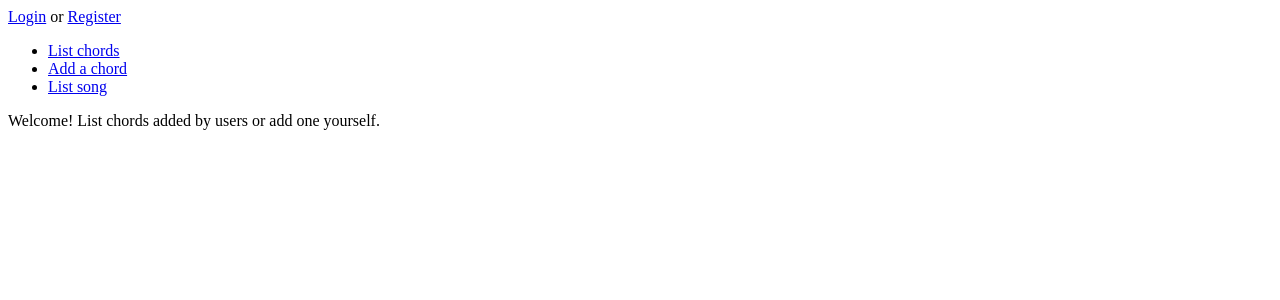
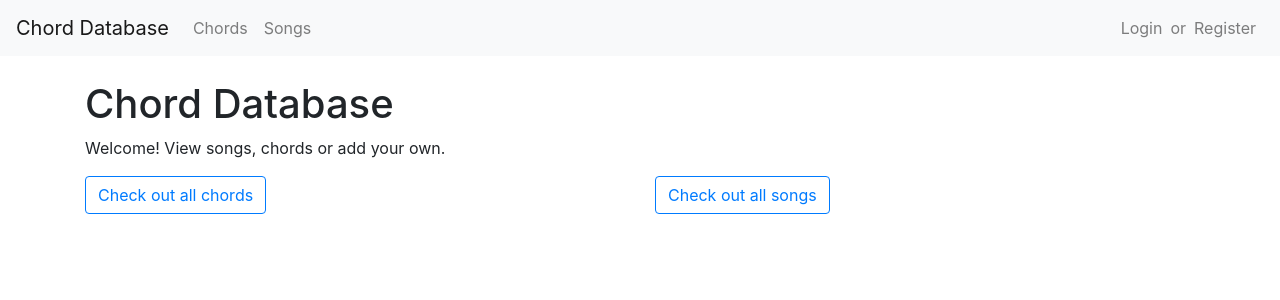
Before and after one commit to otahontas/chords, a Flask app: page / in a window 1280 px wide. Shown: the top 300 px of the page. Run offline with Flask 2, Linux system fonts and the light colour scheme; some libraries are stand-ins or nearby versions.

Commit message:
Add Bootstrap theming for layout and index

```diff
--- a/application/templates/index.html
+++ b/application/templates/index.html
@@ -1,7 +1,20 @@
 {% extends "layout.html" %}
 
 {% block body %}
-  <p>
-    Welcome! List chords added by users or add one yourself.
-  </p>
+<h1>Chord Database</h1>
+  <div class="row">
+    <div class="col">
+      <p>
+        Welcome! View songs, chords or add your own.
+      </p>
+    </div>
+  </div>
+  <div class="row">
+    <div class="col">
+        <a href="{{ url_for('chords_index') }} " class="btn btn-outline-primary">Check out all chords</a>
+    </div>
+    <div class="col">
+        <a href="{{ url_for('songs_index') }} " class="btn btn-outline-primary">Check out all songs</a>
+    </div>
+</div>
 {% endblock %}
--- a/application/templates/layout.html
+++ b/application/templates/layout.html
@@ -2,27 +2,52 @@
 <html>
   <head>
     <meta charset="utf-8">
-    <title>ChordDatabase</title>
+    <title>Chord Database</title>
+    <link rel="stylesheet" href="https://maxcdn.bootstrapcdn.com/bootstrap/4.0.0/css/bootstrap.min.css" integrity="sha384-Gn5384xqQ1aoWXA+058RXPxPg6fy4IWvTNh0E263XmFcJlSAwiGgFAW/dAiS6JXm" crossorigin="anonymous">
   </head>
 
   <body>
+    <nav class="navbar navbar-expand-md navbar-light bg-light mb-4">
+        <a class="navbar-brand" href="{{ url_for('index') }}">Chord Database</a>
+      <button class="navbar-toggler" type="button" data-toggle="collapse" data-target="#navbarCollapse" aria-controls="navbarCollapse" aria-expanded="false" aria-label="Toggle navigation">
+          <span class="navbar-toggler-icon"></span>
+	</button>
+    <div class="collapse navbar-collapse" id="navbarCollapse">
+      <ul class="navbar-nav mr-auto">
+        <li class="nav-item">
+          <a class="nav-link" href="{{ url_for('chords_index') }} ">Chords</a>
+        </li>
+        <li class="nav-item">
+          <a class="nav-link" href="{{ url_for('songs_index') }} ">Songs</a>
+        </li>
+      </ul>
+      <div class="form-inline mt-2 mt-md-0">
+        <ul class="navbar-nav mr-auto">
           {% if current_user.is_authenticated %}
-      <p>
-	    Logged in with username {{ current_user.username }}. <a href="{{ url_for('auth_logout') }}">Log out</a>
-      </p>
+          <li class="nav-item">
+            <a class="nav-link" href="{{ url_for('auth_logout') }}">Welcome {{ current_user.username }} -- Logout</a>
+          </li>
           {% else %}
-      <a href="{{ url_for('auth_login') }}">Login</a> or
-      <a href="{{ url_for('auth_register') }}">Register</a>
+          <li class="nav-item">
+            <a class="nav-link" href="{{ url_for('auth_login') }}">Login</a>
+          </li>
+          <li class="nav-item">
+              <span class="navbar-text"> or </span>
+          </li>
+          <li class="nav-item">
+            <a class="nav-link" href="{{ url_for('auth_register') }}">Register</a>
+          </li>
         {% endif %}
-    <ul>
-        <li><a href="{{ url_for('chords_index') }}">List chords</a></li>
-	    <li><a href="{{ url_for('chords_form') }}">Add a chord</a></li>
-        <li><a href="{{ url_for('songs_index') }}">List song</a></li>
         </ul>
+      </div>
+    </div>
+    </nav>
+    <main role="main" class="container">
       {% block body %}
-      <p>
-        Content.
-      </p>
       {% endblock %}
+    </main>
+    <script src="https://code.jquery.com/jquery-3.2.1.slim.min.js" integrity="sha384-KJ3o2DKtIkvYIK3UENzmM7KCkRr/rE9/Qpg6aAZGJwFDMVNA/GpGFF93hXpG5KkN" crossorigin="anonymous"></script>
+    <script src="https://cdnjs.cloudflare.com/ajax/libs/popper.js/1.12.9/umd/popper.min.js" integrity="sha384-ApNbgh9B+Y1QKtv3Rn7W3mgPxhU9K/ScQsAP7hUibX39j7fakFPskvXusvfa0b4Q" crossorigin="anonymous"></script>
+    <script src="https://maxcdn.bootstrapcdn.com/bootstrap/4.0.0/js/bootstrap.min.js" integrity="sha384-JZR6Spejh4U02d8jOt6vLEHfe/JQGiRRSQQxSfFWpi1MquVdAyjUar5+76PVCmYl" crossorigin="anonymous"></script>
   </body>
 </html>
```
Lines whose indentation alone changed are shown as unchanged.
